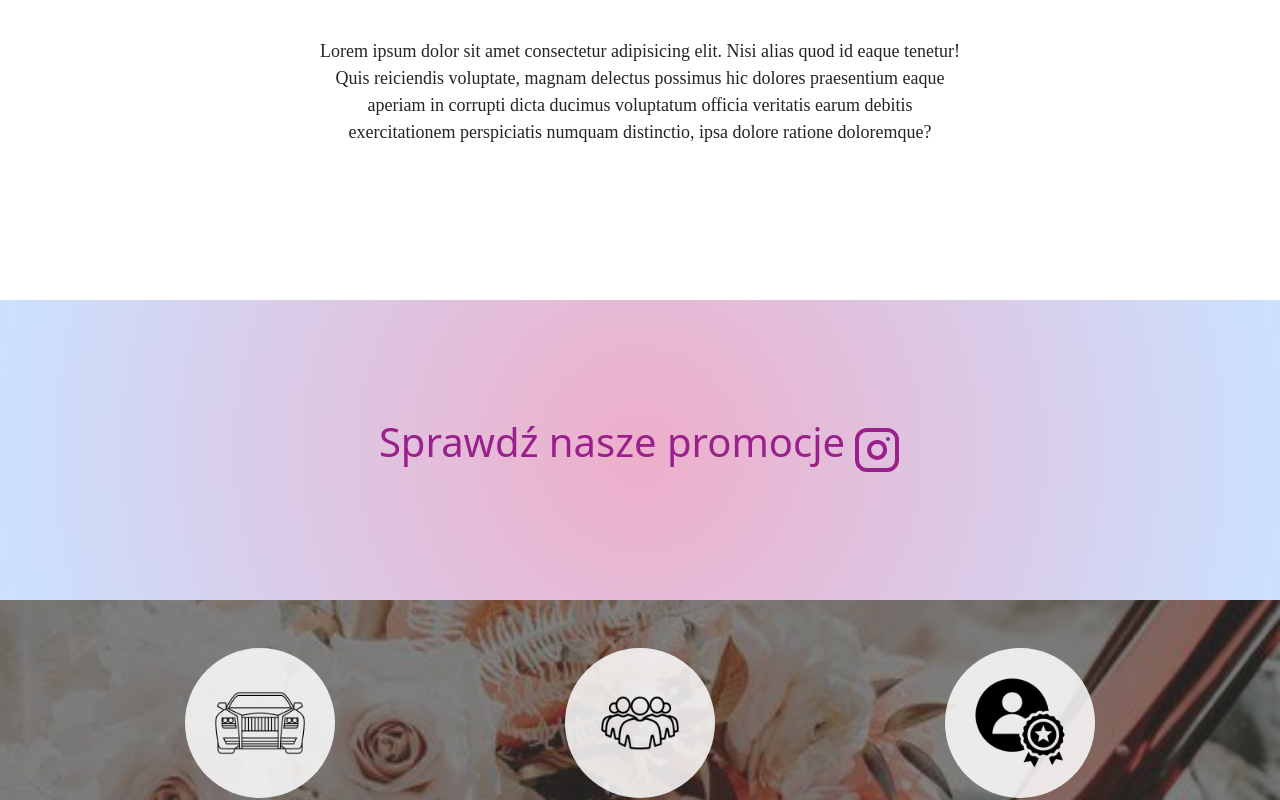
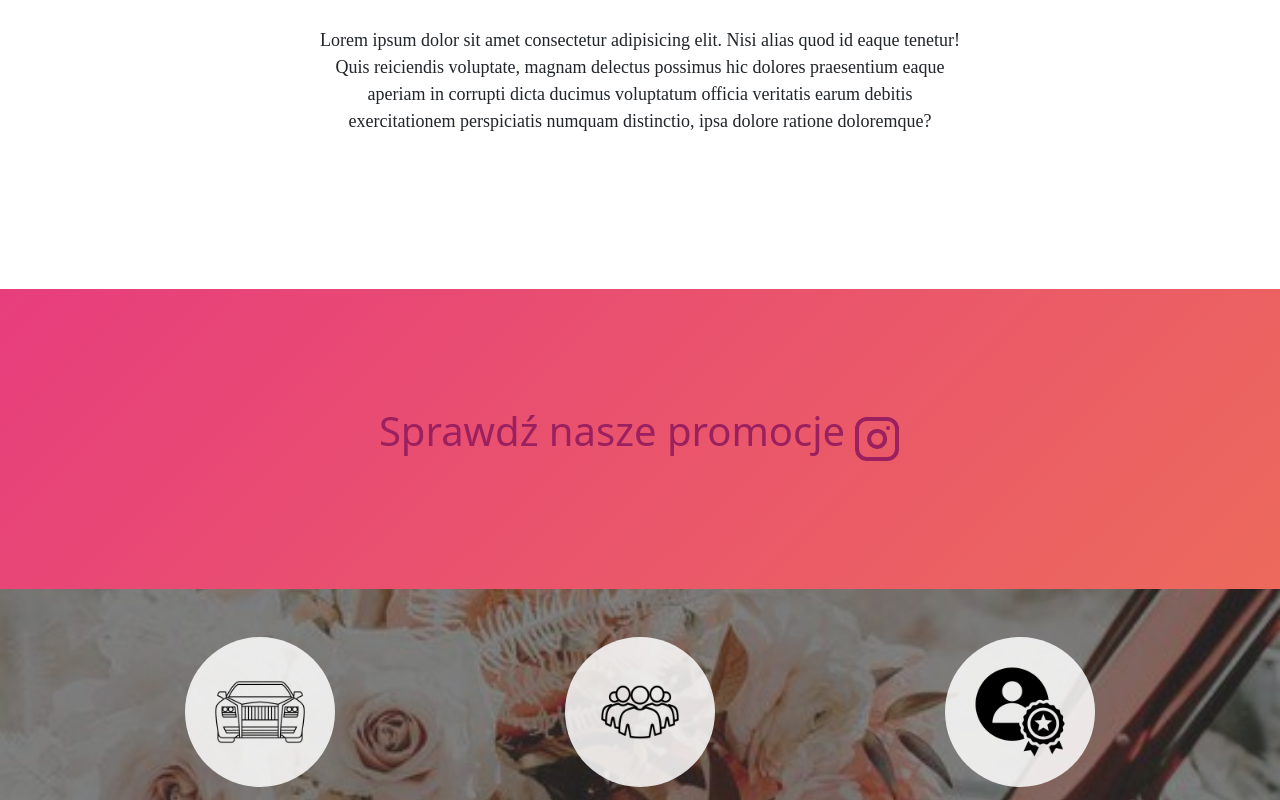
Before and after one commit to artwol993/weselny-woz, a React (Create React App) app: page / in a window 1280 px wide. Shown: the part 1739-2539 px from the top of the page. Built offline with nearby package versions, Linux system fonts and the light colour scheme.

Commit message:
banner completed

```diff
--- a/src/assets/icons/instagram.jsx
+++ b/src/assets/icons/instagram.jsx
@@ -5,7 +5,7 @@ export const Instagram = () => (
     height="3em"
     viewBox="0 0 24 24"
     fill="none"
-    stroke="#9A208C"
+    stroke="#9a205f"
     stroke-width="2"
     stroke-linecap="round"
     stroke-linejoin="round"
--- a/src/component/banner.jsx
+++ b/src/component/banner.jsx
@@ -4,7 +4,7 @@ import "../style/banner.css";
 
 function Banner() {
   return (
-    <section id="banner">
+    <section id="banner" className="banner-section">
       <a href="https://www.instagram.com">
         <div className="banner-container">
           <p className="banner-p">Sprawdź nasze promocje</p>
--- a/src/style/banner.css
+++ b/src/style/banner.css
@@ -1,9 +1,27 @@
 .banner-container {
   height: 300px;
-  background: radial-gradient(circle, rgba(238,174,202,1) 0%, rgba(202,226,255,1) 100%);
   display: flex;
   justify-content: center;
   align-items: center;
+  background: linear-gradient(-45deg, #ee7752, #e73c7e, #23a6d5, #23d5ab);
+	background-size: 400% 400%;
+	animation: gradient 15s ease infinite;
+}
+
+@keyframes gradient {
+  0% {
+    background-position: 0% 50%;
+ }
+  50% {
+    background-position: 100% 50%;
+ }
+  100% {
+    background-position: 0% 50%;
+ }
+}
+
+.banner-container:hover {
+  border: dashed 1em white;
 }
 
 .banner-link {
@@ -14,7 +32,7 @@
 }
 
 .banner-p {
-  color: #9A208C;
+  color: #9a205f;
   font-size: 2.5em;
   margin-right: 0.2em;
 }
```
